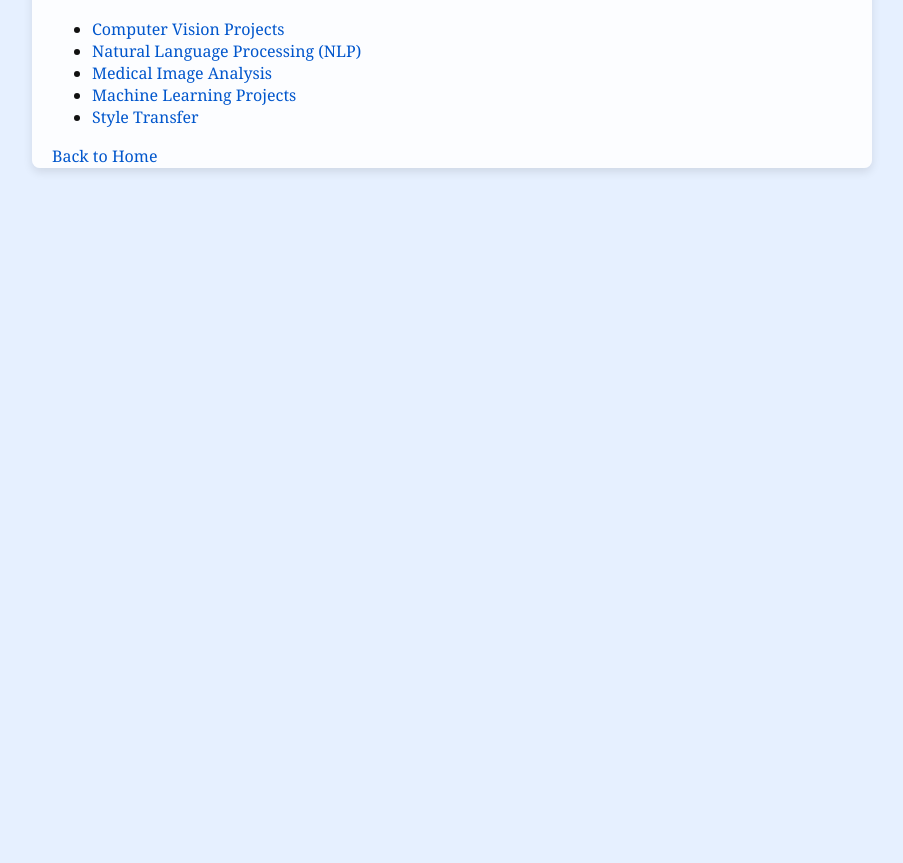
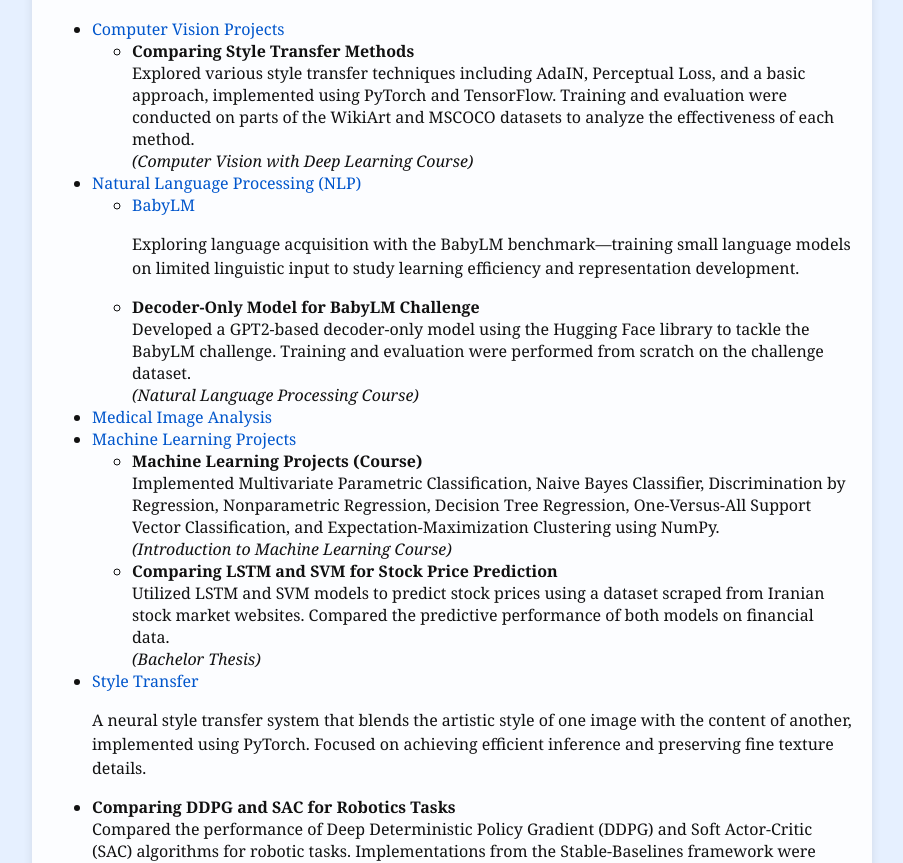
Before and after one commit to aydinahmadi/aydinahmadi.github.io, a plain HTML site: page projects.html in a window 1280 px wide. Shown: the part 96-959 px from the top of the page, without its empty margins (188-1091 px from the left). Before the commit the page ends 800 px from the top, so only its background shows below. Drawn offline with Linux system fonts and the light colour scheme.

Commit message:
Update projects.html

```diff
--- a/projects.html
+++ b/projects.html
@@ -12,14 +12,87 @@
   <h1>Projects</h1>
 
   <ul>
-    <li><a href="https://github.com/aydinahmadi/computer-vision-projects" target="_blank">Computer Vision Projects</a></li>
-    <li><a href="https://github.com/aydinahmadi/NLP" target="_blank">Natural Language Processing (NLP)</a></li>
-    <li><a href="https://github.com/aydinahmadi/Medical-Image-Analysis" target="_blank">Medical Image Analysis</a></li>
-    <li><a href="https://github.com/aydinahmadi/ML-projects" target="_blank">Machine Learning Projects</a></li>
-    <li><a href="https://github.com/aydinahmadi/style_transfer" target="_blank">Style Transfer</a></li>
+    <li>
+      <a href="https://github.com/aydinahmadi/computer-vision-projects" target="_blank">
+        Computer Vision Projects
+      </a>
+      <ul>
+        <li><strong>Comparing Style Transfer Methods</strong><br>
+          Explored various style transfer techniques including AdaIN, Perceptual Loss, and a basic approach, implemented using PyTorch and TensorFlow.
+          Training and evaluation were conducted on parts of the WikiArt and MSCOCO datasets to analyze the effectiveness of each method.<br>
+          <em>(Computer Vision with Deep Learning Course)</em>
+        </li>
+      </ul>
+    </li>
+
+    <li>
+      <a href="https://github.com/aydinahmadi/NLP" target="_blank">
+        Natural Language Processing (NLP)
+      </a>
+      <ul>
+        <li>
+          <a href="https://github.com/aydinahmadi/BabyLM" target="_blank">BabyLM</a>
+          <p>
+            Exploring language acquisition with the BabyLM benchmark—training small language models on limited linguistic input to study learning efficiency and representation development.
+          </p>
+        </li>
+        <li><strong>Decoder-Only Model for BabyLM Challenge</strong><br>
+          Developed a GPT2-based decoder-only model using the Hugging Face library to tackle the BabyLM challenge. Training and evaluation were performed from scratch on the challenge dataset.<br>
+          <em>(Natural Language Processing Course)</em>
+        </li>
+      </ul>
+    </li>
+
+    <li>
+      <a href="https://github.com/aydinahmadi/Medical-Image-Analysis" target="_blank">
+        Medical Image Analysis
+      </a>
+    </li>
+
+    <li>
+      <a href="https://github.com/aydinahmadi/ML-projects" target="_blank">
+        Machine Learning Projects
+      </a>
+      <ul>
+        <li><strong>Machine Learning Projects (Course)</strong><br>
+          Implemented Multivariate Parametric Classification, Naive Bayes Classifier, Discrimination by Regression, Nonparametric Regression,
+          Decision Tree Regression, One-Versus-All Support Vector Classification, and Expectation-Maximization Clustering using NumPy.<br>
+          <em>(Introduction to Machine Learning Course)</em>
+        </li>
+        <li><strong>Comparing LSTM and SVM for Stock Price Prediction</strong><br>
+          Utilized LSTM and SVM models to predict stock prices using a dataset scraped from Iranian stock market websites.
+          Compared the predictive performance of both models on financial data.<br>
+          <em>(Bachelor Thesis)</em>
+        </li>
+      </ul>
+    </li>
+
+    <li>
+      <a href="https://github.com/aydinahmadi/style_transfer" target="_blank">
+        Style Transfer
+      </a>
+      <p>
+        A neural style transfer system that blends the artistic style of one image with the content of another, implemented using PyTorch.
+        Focused on achieving efficient inference and preserving fine texture details.
+      </p>
+    </li>
+
+    <li><strong>Comparing DDPG and SAC for Robotics Tasks</strong><br>
+      Compared the performance of Deep Deterministic Policy Gradient (DDPG) and Soft Actor-Critic (SAC) algorithms for robotic tasks.
+      Implementations from the Stable-Baselines framework were contrasted with custom code in the PandaGym environment,
+      focusing on pushing and reaching tasks.<br>
+      <em>(Introduction to Reinforcement Learning Course)</em>
+    </li>
+
+    <li><strong>Enhancing DDPG with Hindsight and Prioritized Replay Buffers</strong><br>
+      Investigated the efficacy of augmenting the DDPG algorithm with Hindsight Experience Replay (HER) and
+      Prioritized Experience Replay (PER) to improve learning performance. Compared a basic DDPG approach with sparse rewards
+      against a modified version employing HER + PER on PandaGym tasks.<br>
+      <em>(Embodied Intelligence Course)</em>
+    </li>
+
   </ul>
 
-  <!-- You can add descriptions here later -->
   <p><a href="index.html">Back to Home</a></p>
 </div>
 
```
